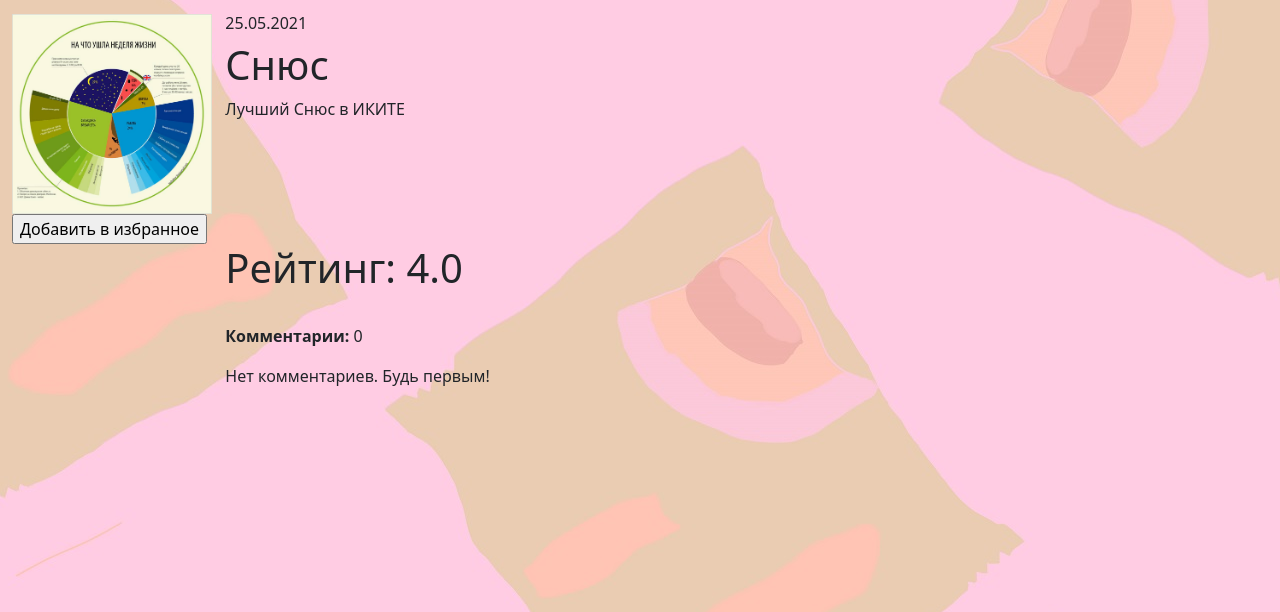
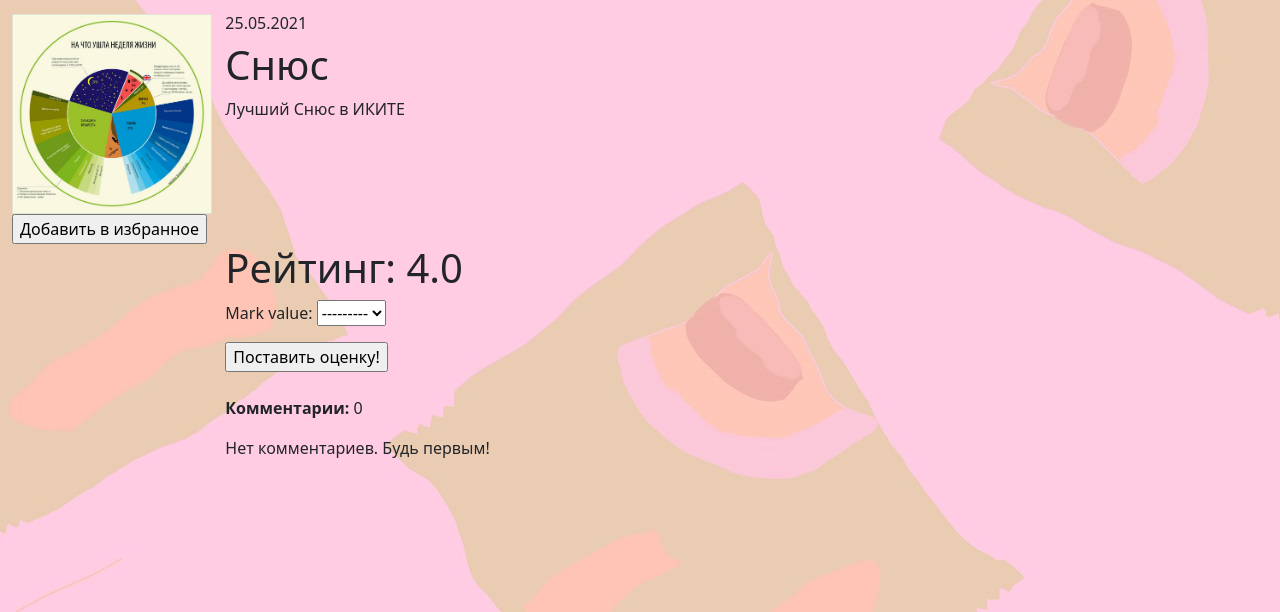
Before and after one commit to ISR404/IT-Zorro, a Django app: page /detail/1/ in a window 1280 px wide. Shown: the part 66-678 px from the top of the page. Run offline with Django 3.2, Linux system fonts and the light colour scheme; data comes from the database, SQL or seed files in the repository; both versions use the stored data as it was after the commit; data that the repository does not hold is empty; some libraries are stand-ins or nearby versions.

Commit message:
Обновление

```diff
--- a/studentfood/templates/studentfood/html/detail_recipe/product.html
+++ b/studentfood/templates/studentfood/html/detail_recipe/product.html
@@ -28,6 +28,11 @@
 
             <div class="col-8">
                 <h1>Рейтинг: {{ recipe_detail.calculate_mark }}</h1>
+                <form action="" method="post">
+                    {% csrf_token %}
+                    {{ mark_form.as_p }}
+                    <input type="submit" value="Поставить оценку!">
+                </form>
                 <br>
                 <div class="row">
                     <p>
```
Also changed, not shown: db.sqlite3.
